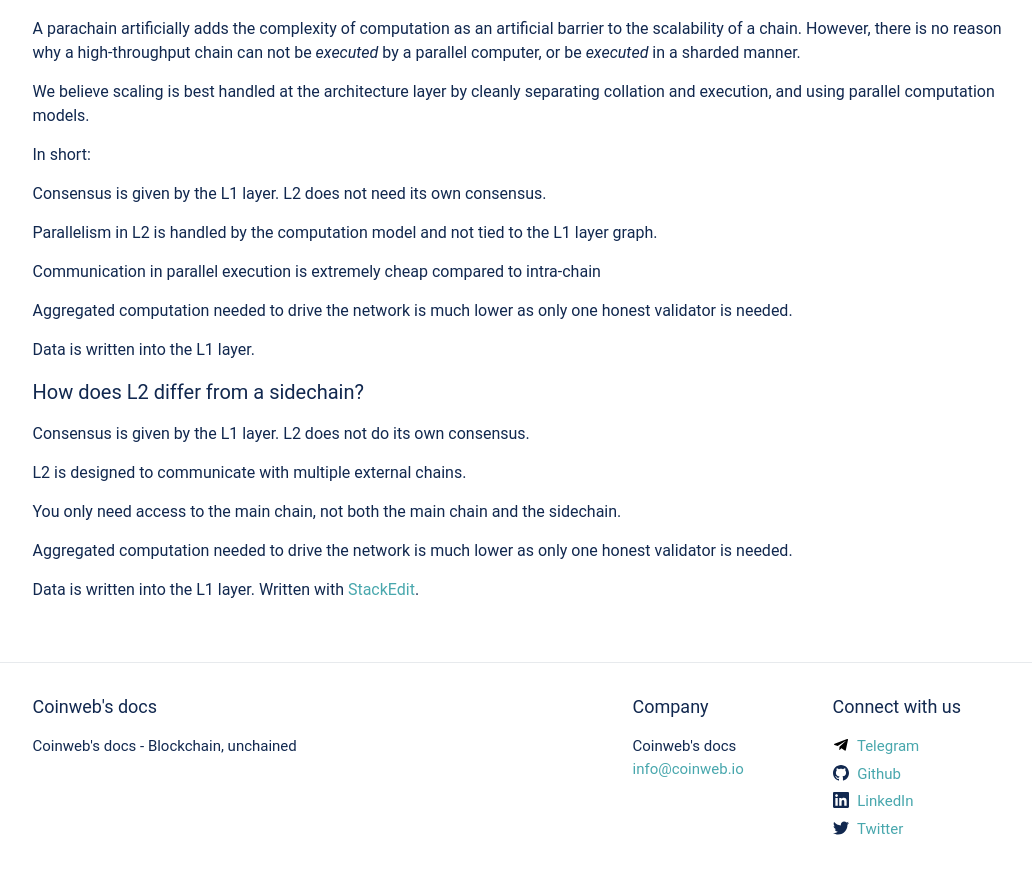
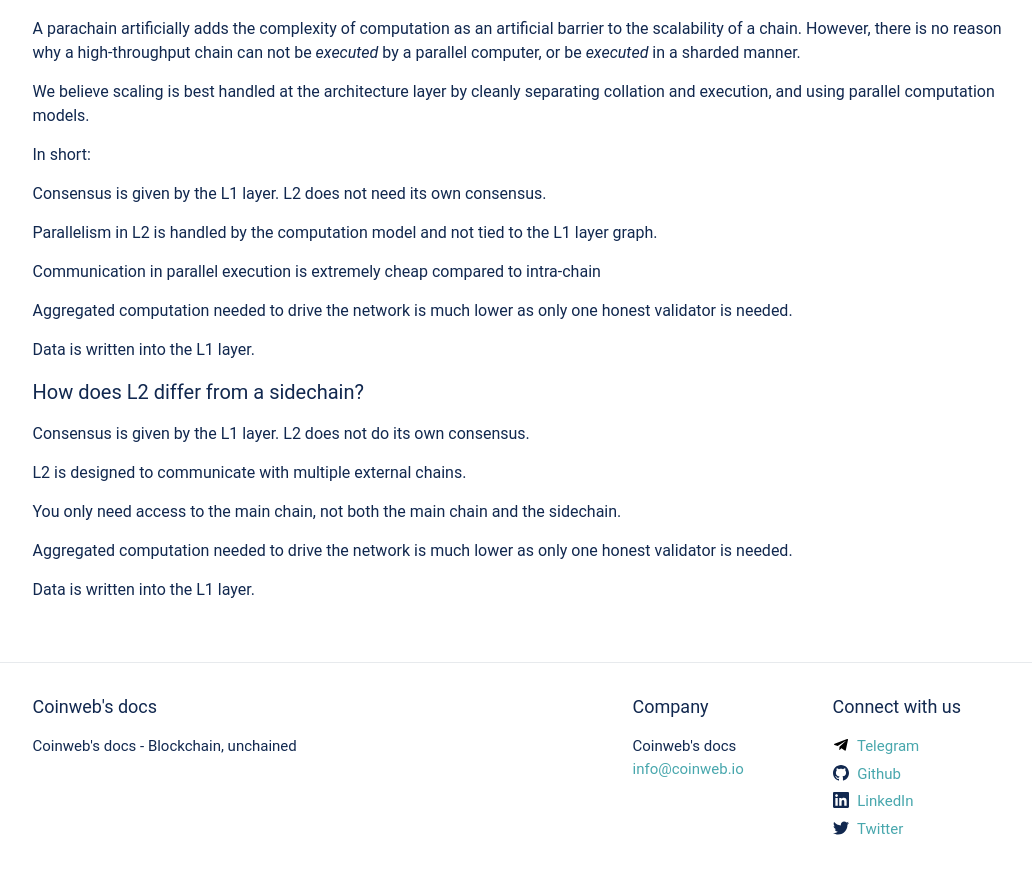
Before and after one commit to coinweb/technical-docs, a Jekyll site: the page built from _posts/2019-08-19-about-sharding.md, in a window 1280 px wide and 900 px high, scrolled down 3983 px. Shown: the top 874 px of the window, without its empty margins (115-1147 px from the left). Built offline with Jekyll 4.4.1, drawn with Linux system fonts in a browser that asks for light colours.

Commit message:
Update 2019-08-19-about-sharding.md

```diff
--- a/_posts/2019-08-19-about-sharding.md
+++ b/_posts/2019-08-19-about-sharding.md
@@ -148,4 +148,4 @@ You only need access to the main chain, not both the main chain and the sidechai
 
 Aggregated computation needed to drive the network is much lower as only one honest validator is needed.
 
-Data is written into the L1 layer. Written with [StackEdit](https://stackedit.io/).
+Data is written into the L1 layer.
```
